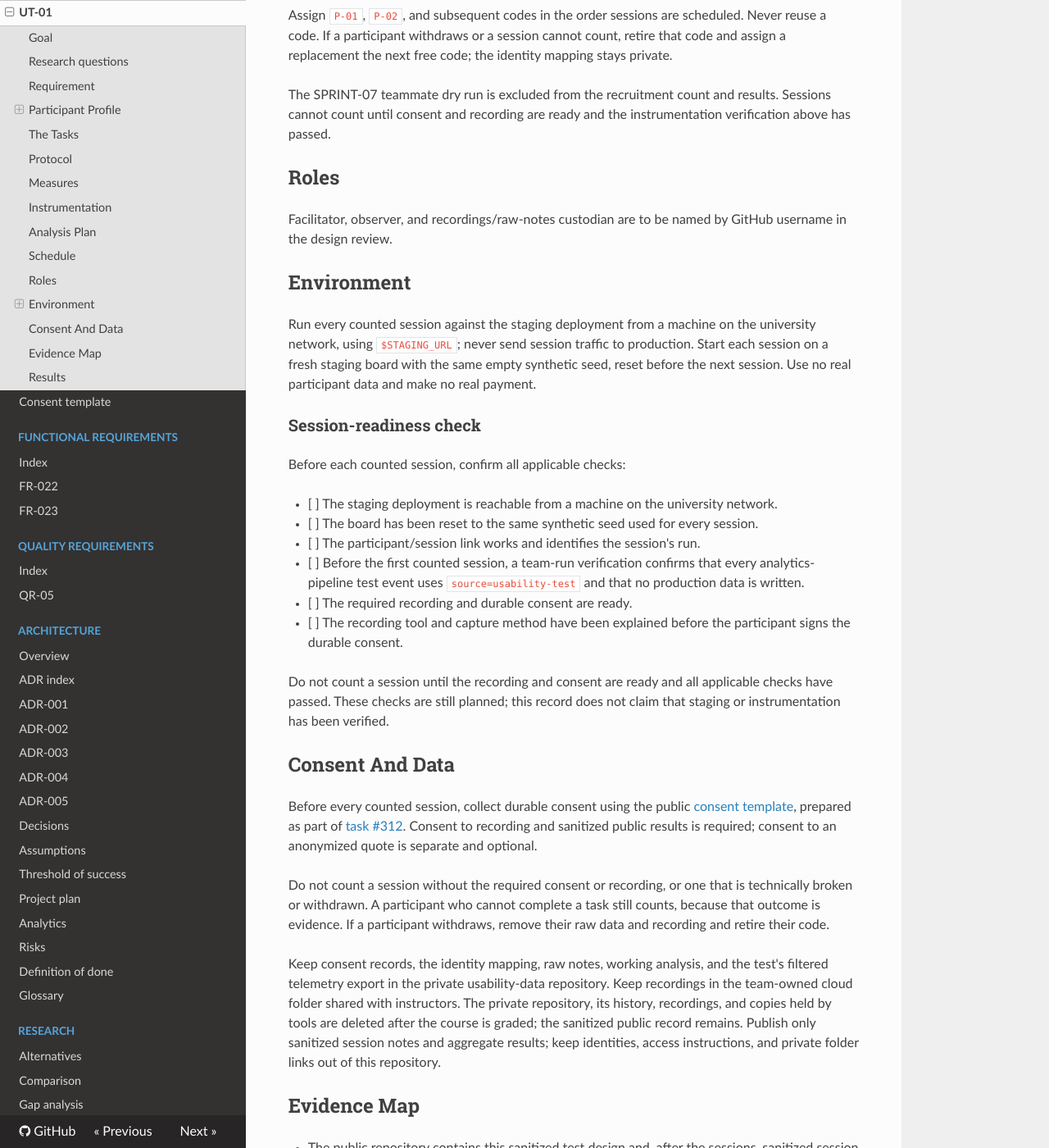
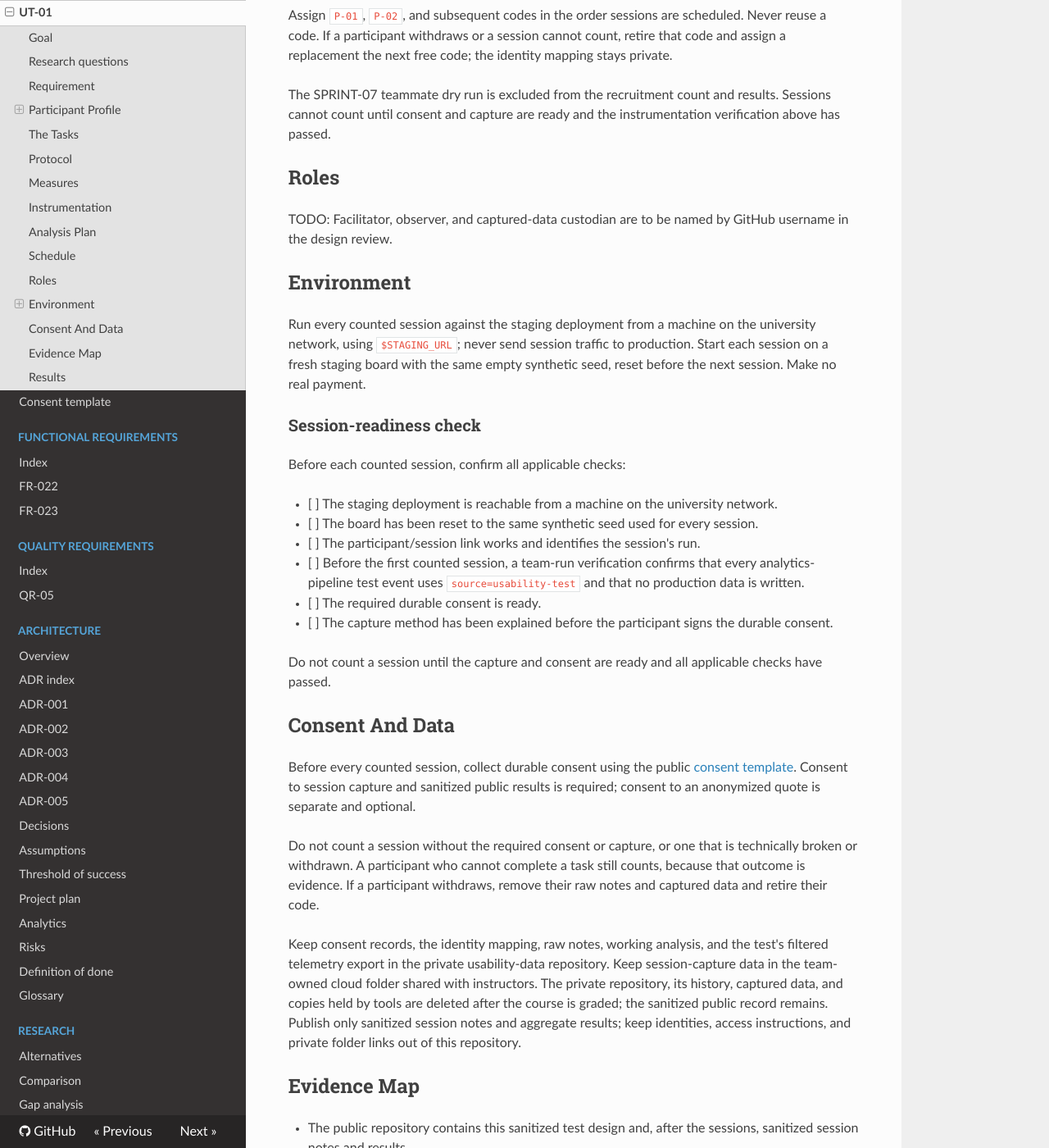
Before and after one commit to WellMadeTeam/workspace-ai-03, an MkDocs documentation site: the page built from docs/usability-tests/ut-01/README.md, in a window 1280 px wide and 1400 px high, scrolled down 2133 px. Shown: the whole window at 82% size. Built offline with MkDocs 1.6.1, drawn with Linux system fonts in a browser that asks for light colours; nearby versions of some CDN libraries; some of the changed text lies outside the part shown.

Commit message:
docs(usability): address review feedback

```diff
--- a/docs/usability-tests/ut-01/README.md
+++ b/docs/usability-tests/ut-01/README.md
@@ -6,17 +6,17 @@
 
 ## Goal
 
-Find out whether a representative software-team member can brainstorm with an LLM on a shared board and reuse an earlier answer without help.
+Verify whether, and to what degree, a shared board solves the problem of teams losing context when they share LLM queries and results.
 
 ## Research questions
 
-1. Can a representative participant complete the main task without help, and where do they need assistance?
-2. Which parts of the tasks cause the most difficulty or delay?
-3. How does the participant describe the shared-board workflow compared with their usual way of brainstorming with a team and an LLM?
+1. How does using a shared board with context reuse affect the frequency of switching between tools during brainstorming compared with participants' existing workflow?
+2. What difficulties, if any, do participants encounter when reusing existing queries and replies as context during a brainstorming task on a shared board?
+3. Can participants complete the main task without help, and where do they need assistance?
 
 ## Requirement
 
-The usability requirement is `QR-06`, being specified in [task #313](https://github.com/WellMadeTeam/workspace-ai-03/issues/313); link its requirement file here when that task is merged.
+The usability requirement is `QR-06`, being specified in [TODO: task #313](https://github.com/WellMadeTeam/workspace-ai-03/issues/313); link its requirement file here when that task is merged.
 
 ## Participant Profile
 
@@ -33,43 +33,43 @@ Invite eligible classmates outside the team and people in the team's software-de
 
 ## The Tasks
 
-Task design and success criteria are being prepared in [task #311](https://github.com/WellMadeTeam/workspace-ai-03/issues/311).
+TODO: Task design and success criteria are being prepared in [task #311](https://github.com/WellMadeTeam/workspace-ai-03/issues/311).
 
 ## Protocol
 
-The fixed session protocol and observation sheet are being prepared in [task #311](https://github.com/WellMadeTeam/workspace-ai-03/issues/311). The Week 7 teammate dry run is not a counted session or evidence.
+TODO: The fixed session protocol and observation sheet are being prepared in [task #311](https://github.com/WellMadeTeam/workspace-ai-03/issues/311). The Week 7 teammate dry run is not a counted session or evidence.
 
 ## Measures
 
-The session measures are being specified in [task #311](https://github.com/WellMadeTeam/workspace-ai-03/issues/311).
+TODO: The session measures are being specified in [task #311](https://github.com/WellMadeTeam/workspace-ai-03/issues/311).
 
 ## Instrumentation
 
-Instrumentation design and implementation are being handled in [task #311](https://github.com/WellMadeTeam/workspace-ai-03/issues/311).
+TODO: Instrumentation design and implementation are being handled in [task #311](https://github.com/WellMadeTeam/workspace-ai-03/issues/311).
 Before the first counted session, a team member must run and record a staging verification that confirms the participant/session link identifies the run, every analytics-pipeline test event carries `source=usability-test`, and no production data is written.
 The verification is a prerequisite for counting sessions and has not yet been completed.
 
 ## Analysis Plan
 
-The analysis plan is being prepared in [task #315](https://github.com/WellMadeTeam/workspace-ai-03/issues/315). No results or findings are claimed during the design week.
+TODO: The analysis plan is being prepared in [task #315](https://github.com/WellMadeTeam/workspace-ai-03/issues/315). No results or findings are claimed during the design week.
 
 ## Schedule
 
-The team will invite and screen volunteers after the design review and once the consent and data-handling prerequisites in [task #312](https://github.com/WellMadeTeam/workspace-ai-03/issues/312) are ready. Counted sessions are planned in person on the university network during SPRINT-08, 16–21 November 2026; exact appointments will be agreed with eligible volunteers. Results are due with Submission 8 on 21 November 2026.
+The team will invite and screen volunteers after the design review and once the consent and data-handling prerequisites are ready. Counted sessions are planned in person on the university network during SPRINT-08, 16–21 November 2026; exact appointments will be agreed with eligible volunteers. Results are due with Submission 8 on 21 November 2026.
 
 Assign `P-01`, `P-02`, and subsequent codes in the order sessions are scheduled. Never reuse a code. If a participant withdraws or a session cannot count, retire that code and assign a replacement the next free code; the identity mapping stays private.
 
-The SPRINT-07 teammate dry run is excluded from the recruitment count and results. Sessions cannot count until consent and recording are ready and the instrumentation verification above has passed.
+The SPRINT-07 teammate dry run is excluded from the recruitment count and results. Sessions cannot count until consent and capture are ready and the instrumentation verification above has passed.
 
 ## Roles
 
-Facilitator, observer, and recordings/raw-notes custodian are to be named by GitHub username in the design review.
+TODO: Facilitator, observer, and captured-data custodian are to be named by GitHub username in the design review.
 
 ## Environment
 
 Run every counted session against the staging deployment from a machine on the university network, using `$STAGING_URL`; never send session traffic to production.
 Start each session on a fresh staging board with the same empty synthetic seed, reset before the next session.
-Use no real participant data and make no real payment.
+Make no real payment.
 
 ### Session-readiness check
 
@@ -79,31 +79,30 @@ Before each counted session, confirm all applicable checks:
 - [ ] The board has been reset to the same synthetic seed used for every session.
 - [ ] The participant/session link works and identifies the session's run.
 - [ ] Before the first counted session, a team-run verification confirms that every analytics-pipeline test event uses `source=usability-test` and that no production data is written.
-- [ ] The required recording and durable consent are ready.
-- [ ] The recording tool and capture method have been explained before the participant signs the durable consent.
+- [ ] The required durable consent is ready.
+- [ ] The capture method has been explained before the participant signs the durable consent.
 
-Do not count a session until the recording and consent are ready and all applicable checks have passed.
-These checks are still planned; this record does not claim that staging or instrumentation has been verified.
+Do not count a session until the capture and consent are ready and all applicable checks have passed.
 
 ## Consent And Data
 
-Before every counted session, collect durable consent using the public [consent template](consent.md), prepared as part of [task #312](https://github.com/WellMadeTeam/workspace-ai-03/issues/312).
-Consent to recording and sanitized public results is required; consent to an anonymized quote is separate and optional.
+Before every counted session, collect durable consent using the public [consent template](consent.md).
+Consent to session capture and sanitized public results is required; consent to an anonymized quote is separate and optional.
 
-Do not count a session without the required consent or recording, or one that is technically broken or withdrawn.
+Do not count a session without the required consent or capture, or one that is technically broken or withdrawn.
 A participant who cannot complete a task still counts, because that outcome is evidence.
-If a participant withdraws, remove their raw data and recording and retire their code.
+If a participant withdraws, remove their raw notes and captured data and retire their code.
 
 Keep consent records, the identity mapping, raw notes, working analysis, and the test's filtered telemetry export in the private usability-data repository.
-Keep recordings in the team-owned cloud folder shared with instructors.
-The private repository, its history, recordings, and copies held by tools are deleted after the course is graded; the sanitized public record remains.
+Keep session-capture data in the team-owned cloud folder shared with instructors.
+The private repository, its history, captured data, and copies held by tools are deleted after the course is graded; the sanitized public record remains.
 Publish only sanitized session notes and aggregate results; keep identities, access instructions, and private folder links out of this repository.
 
 ## Evidence Map
 
 - The public repository contains this sanitized test design and, after the sessions, sanitized session notes and results.
 - The private usability-data repository holds consent records, identity mapping, raw notes, working analysis, and the filtered telemetry export.
-- The team-owned cloud folder holds session recordings and is shared with instructors; its link and access instructions stay in the private repository and Moodle submission.
+- The team-owned cloud folder holds session-capture data and is shared with instructors; its link and access instructions stay in the private repository and Moodle submission.
 - The public consent template is [`consent.md`](consent.md); completed consent records remain private.
 - The Week 7 report links the public profile and session plan and claims no usability result.
 
```
Also changed, not shown: docs/usability-tests/ut-01/consent.md (+16 -15 lines), reports/week-07/README.md (+1 -21 lines), reports/week-07/ai-usage.md (deleted, +0 -3 lines).
